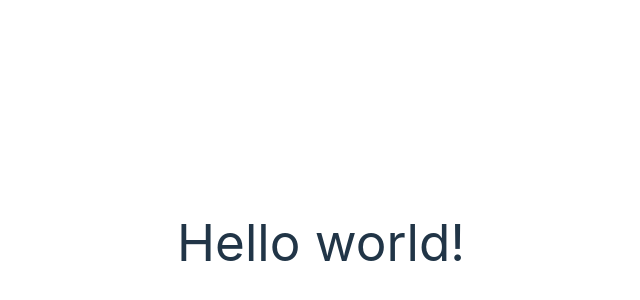
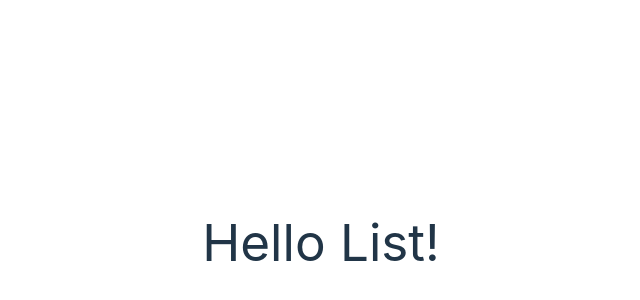
Before and after one commit to Abdelalim-dev/expense-tracker, a React (Vite) app: page / in a window 1280 px wide. Shown: the part 158-458 px from the top of the page, without its empty margins (319-959 px from the left). Built offline with nearby package versions, Linux system fonts and the light colour scheme.

Commit message:
feat: Create expenses list skeleton (component)

```diff
--- a/src/App.tsx
+++ b/src/App.tsx
@@ -1,11 +1,10 @@
 import './App.css'
+import ExpensesList from './pages/ExpensesList/ExpensesList'
 
 function App() {
 
   return (
-    <h1 className="text-3xl font-bold underline">
-      Hello world!
-    </h1>
+    <ExpensesList />
   )
 }
 
--- /dev/null
+++ b/src/pages/ExpensesList/ExpensesList.tsx
@@ -0,0 +1,10 @@
+
+
+
+const ExpensesList = () => {
+    return (<h1 className="text-3xl font-bold underline">
+        Hello List!
+    </h1>)
+}
+
+export default ExpensesList
--- /dev/null
+++ b/src/pages/index.tsx
@@ -0,0 +1 @@
+export { default as ExpensesList } from './ExpensesList/ExpensesList'
```
